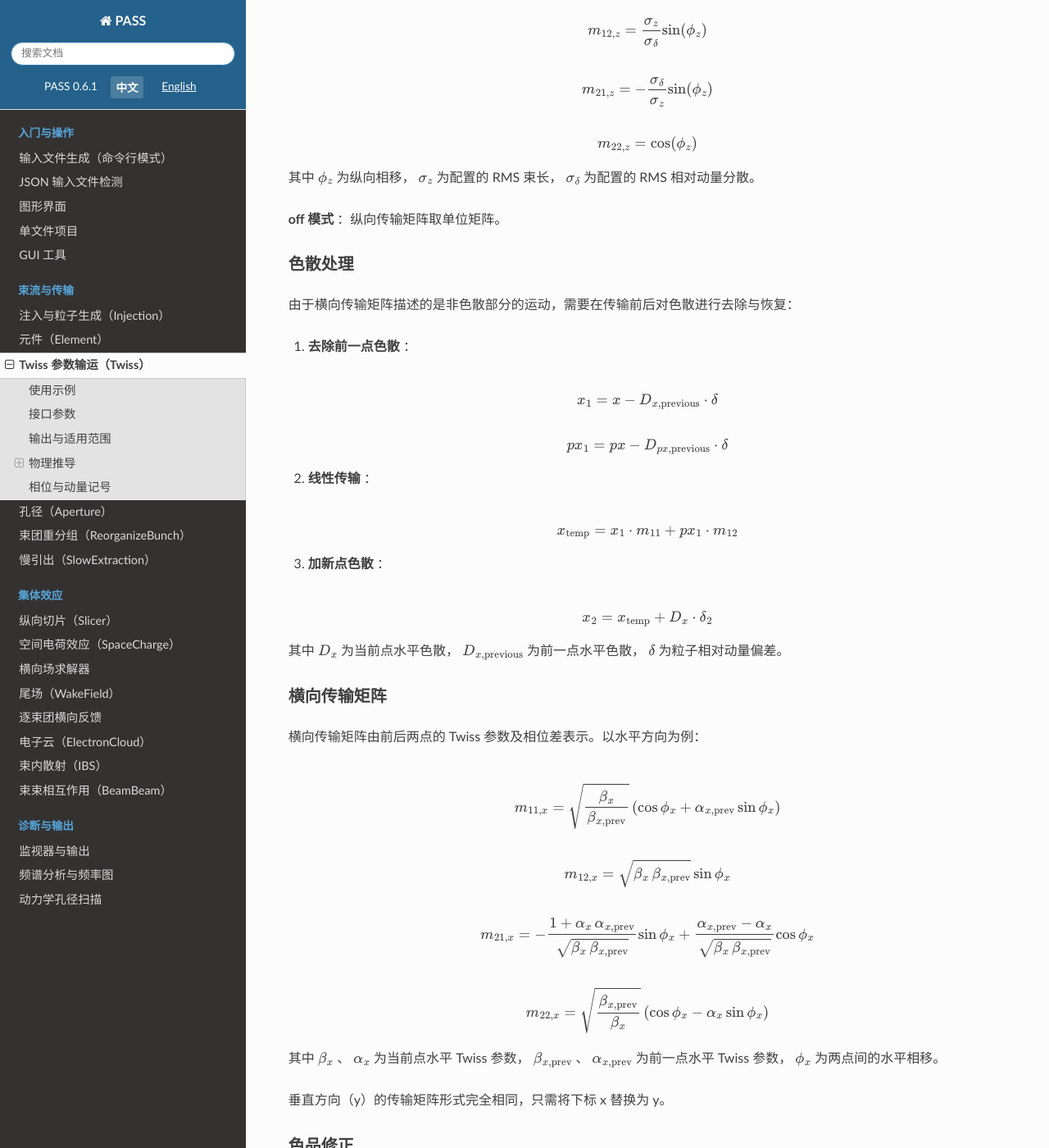
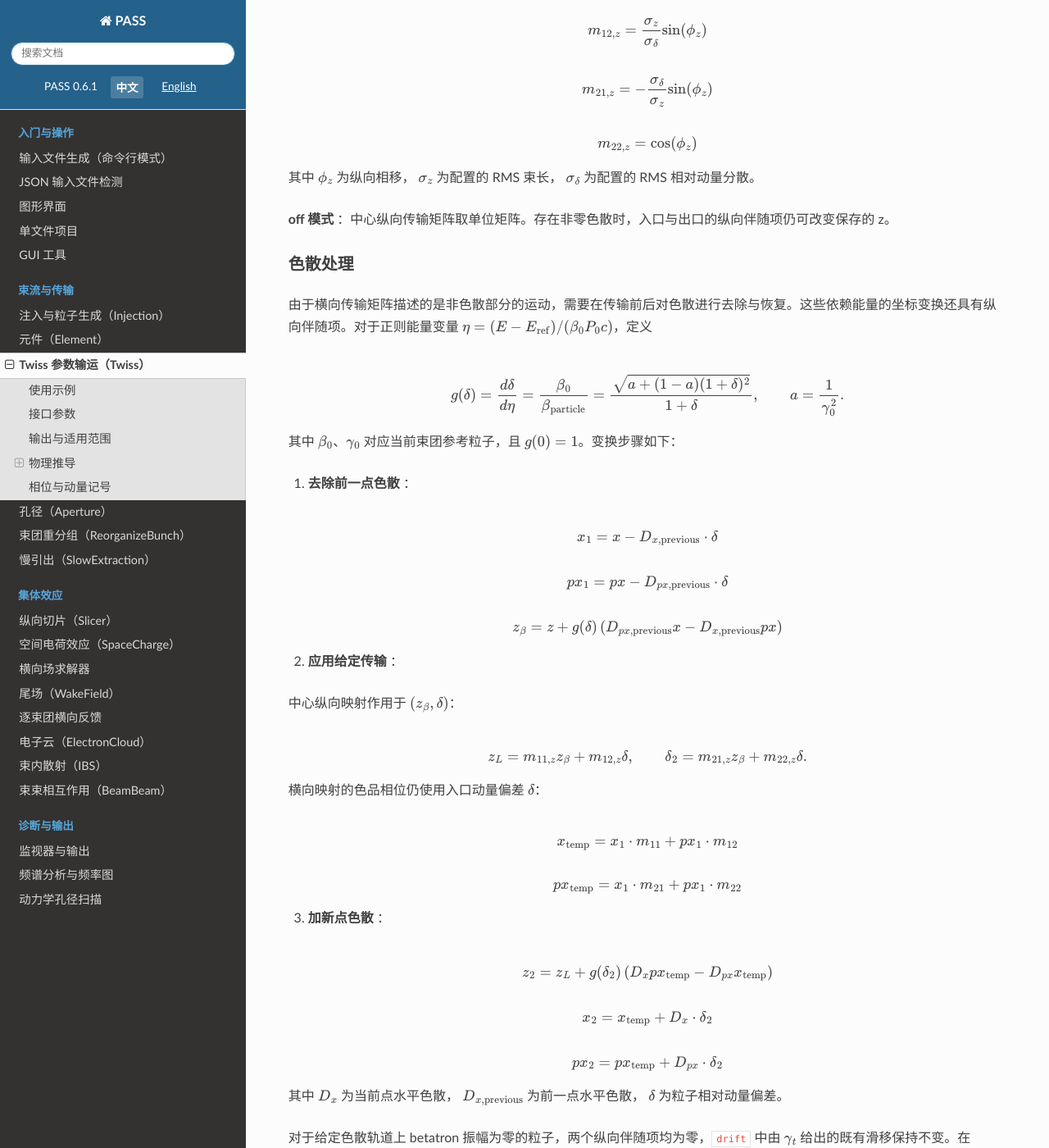
Before and after one commit to changmx/PASS, a Sphinx documentation site: the page built from docs/source/zh/twiss.rst, in a window 1280 px wide and 1400 px high, scrolled down 2612 px. Shown: the whole window at 82% size. Built offline with Sphinx 7.4.7 and the Read the Docs theme 3.1.0, drawn with Linux system fonts in a browser that asks for light colours; some of the changed text lies outside the part shown.

Commit message:
feat: add the impact of dispersion on longitudinal z

```diff
--- a/docs/source/zh/twiss.rst
+++ b/docs/source/zh/twiss.rst
@@ -185,7 +185,7 @@ Twiss 参数输运（Twiss）
 纵向传输
 ~~~~~~~~
 
-纵向传输由 ``Longitudinal transfer`` 参数控制，支持三种模式：
+下述入口与出口色散变换之间的中心纵向映射由 ``Longitudinal transfer`` 参数控制，支持三种模式：
 
 **drift 模式** ：使用跃迁 Lorentz 因子，纵向传输矩阵元为：
 
@@ -215,12 +215,21 @@ Twiss 参数输运（Twiss）
 
 其中 :math:`\phi_z` 为纵向相移， :math:`\sigma_z` 为配置的 RMS 束长， :math:`\sigma_\delta` 为配置的 RMS 相对动量分散。
 
-**off 模式** ：纵向传输矩阵取单位矩阵。
+**off 模式** ：中心纵向传输矩阵取单位矩阵。存在非零色散时，入口与出口的纵向伴随项仍可改变保存的 z。
 
 色散处理
 ~~~~~~~~
 
-由于横向传输矩阵描述的是非色散部分的运动，需要在传输前后对色散进行去除与恢复：
+由于横向传输矩阵描述的是非色散部分的运动，需要在传输前后对色散进行去除与恢复。这些依赖能量的坐标变换还具有纵向伴随项。对于正则能量变量 :math:`\eta=(E-E_\mathrm{ref})/(\beta_0P_0c)`，定义
+
+.. math::
+
+   g(\delta)=\frac{d\delta}{d\eta}
+   =\frac{\beta_0}{\beta_\mathrm{particle}}
+   =\frac{\sqrt{a+(1-a)(1+\delta)^2}}{1+\delta},
+   \qquad a=\frac{1}{\gamma_0^2}.
+
+其中 :math:`\beta_0`、:math:`\gamma_0` 对应当前束团参考粒子，且 :math:`g(0)=1`。变换步骤如下：
 
 1. **去除前一点色散** ：
 
@@ -232,19 +241,50 @@ Twiss 参数输运（Twiss）
 
    px_1 = px - D_{px,\mathrm{previous}} \cdot \delta
 
-2. **线性传输** ：
+.. math::
+
+   z_\beta = z + g(\delta)
+   \left(D_{px,\mathrm{previous}}x-D_{x,\mathrm{previous}}px\right)
+
+2. **应用给定传输** ：
+
+中心纵向映射作用于 :math:`(z_\beta,\delta)`：
+
+.. math::
+
+   z_L=m_{11,z}z_\beta+m_{12,z}\delta,
+   \qquad \delta_2=m_{21,z}z_\beta+m_{22,z}\delta.
+
+横向映射的色品相位仍使用入口动量偏差 :math:`\delta`：
 
 .. math::
 
    x_\mathrm{temp} = x_1 \cdot m_{11} + px_1 \cdot m_{12}
 
+.. math::
+
+   px_\mathrm{temp} = x_1 \cdot m_{21} + px_1 \cdot m_{22}
+
 3. **加新点色散** ：
+
+.. math::
+
+   z_2=z_L+g(\delta_2)
+   \left(D_x px_\mathrm{temp}-D_{px}x_\mathrm{temp}\right)
 
 .. math::
 
    x_2 = x_\mathrm{temp} + D_x \cdot \delta_2
 
+.. math::
+
+   px_2 = px_\mathrm{temp} + D_{px} \cdot \delta_2
+
 其中 :math:`D_x` 为当前点水平色散， :math:`D_{x,\mathrm{previous}}` 为前一点水平色散， :math:`\delta` 为粒子相对动量偏差。
+
+对于给定色散轨道上 betatron 振幅为零的粒子，两个纵向伴随项均为零，``drift`` 中由 :math:`\gamma_t` 给出的既有滑移保持不变。在 ``matrix`` 模式下，入口修正还可改变 :math:`\delta_2`，进而改变出口恢复的横向色散。
+
+这些项补齐的是色散坐标变换，并不使整个六维映射严格辛：``DQx``/``DQy`` 对应的作用量相关飞行时间项尚未包含；有限动量偏差下，``matrix`` 仍在 :math:`(z_\beta,\delta)` 中使用线性映射，而未改为正则能量变量。
 
 横向传输矩阵
 ~~~~~~~~~~~~
```
Also changed, not shown: docs/source/en/twiss.rst (+44 -4 lines), 1 other file.
